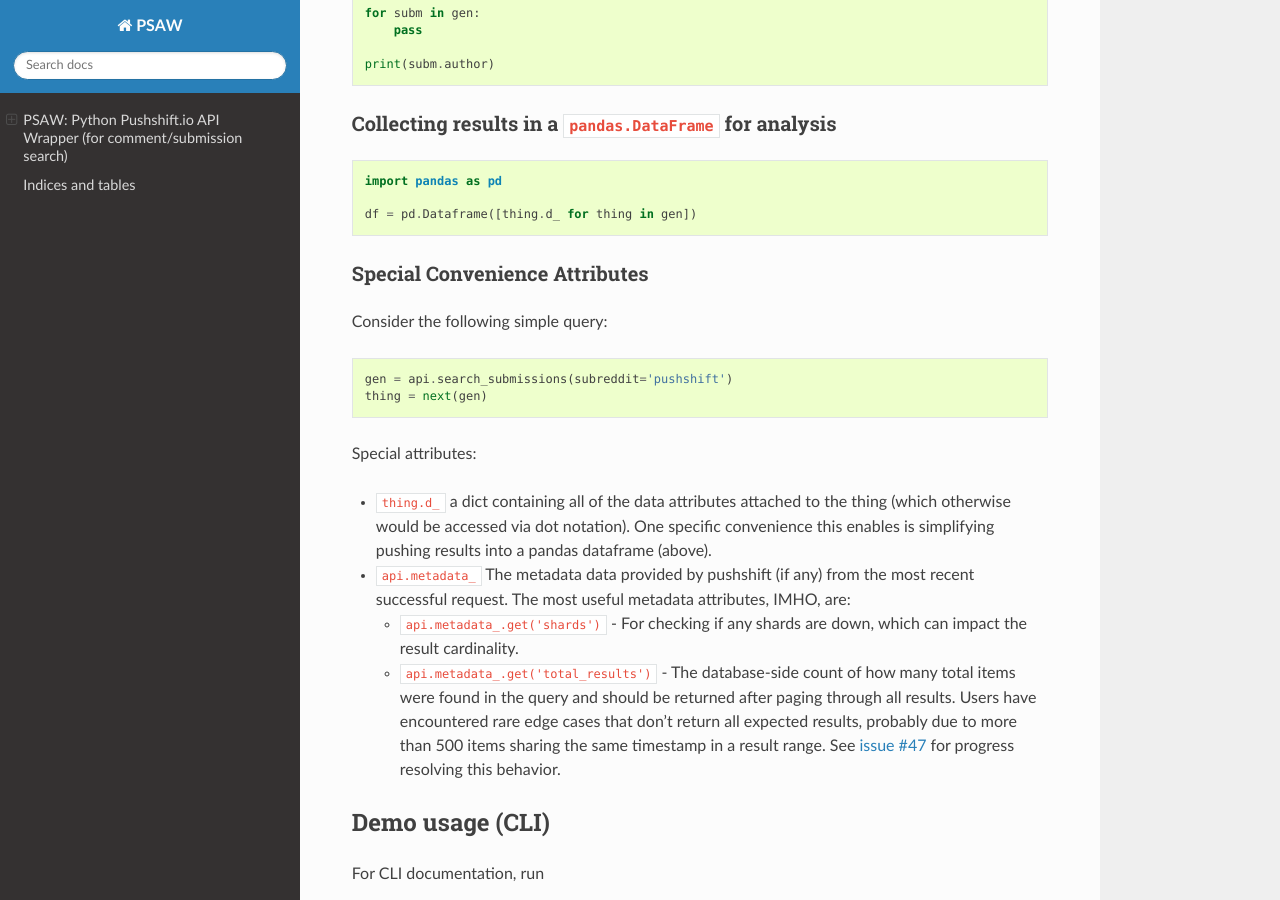
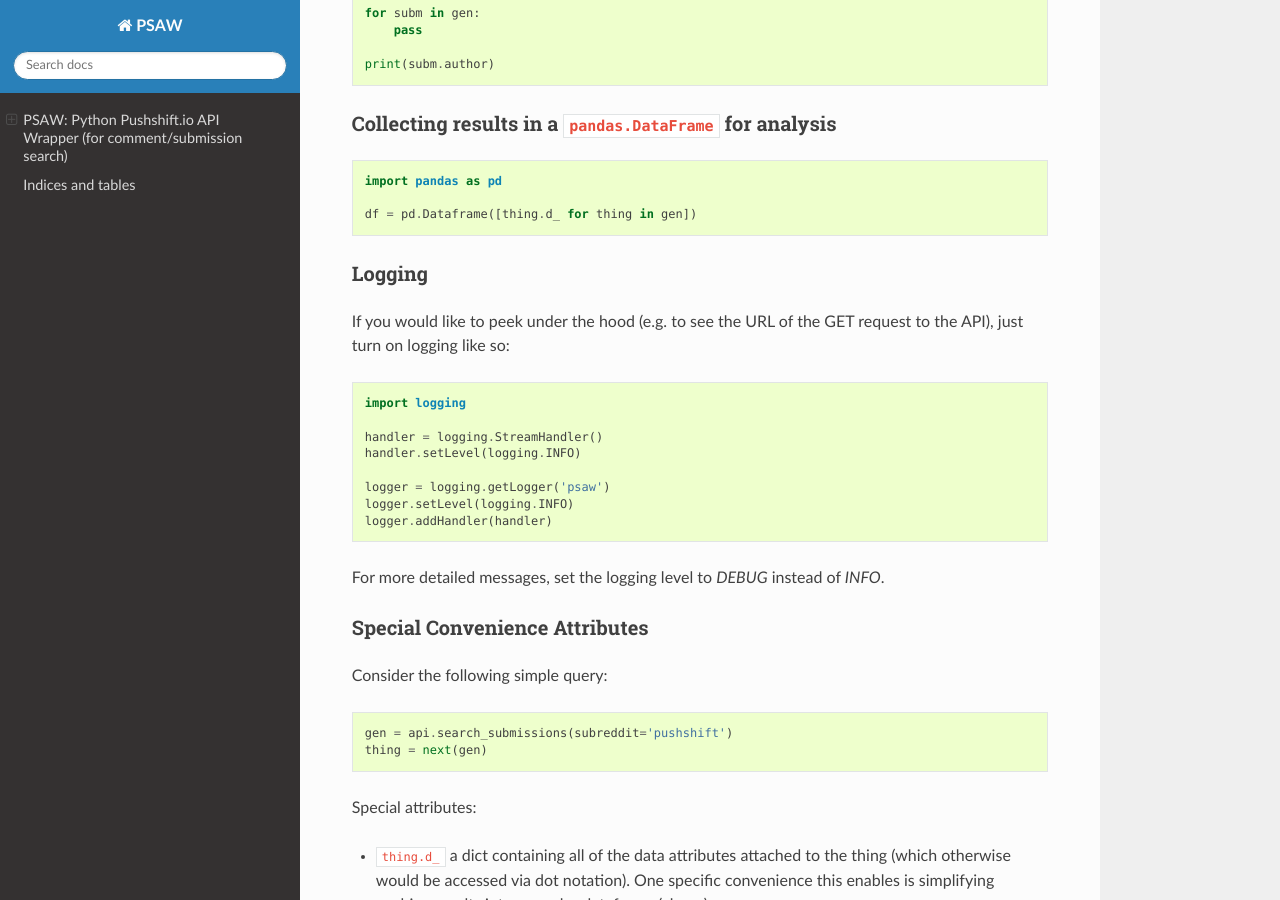
Before and after one commit to dmarx/psaw, a Sphinx documentation site: the page built from docs/source/index.rst, in a window 1280 px wide and 900 px high, scrolled down 4135 px. Built offline with Sphinx 7.4.7 and the Read the Docs theme 2.0.0, drawn with Linux system fonts in a browser that asks for light colours.

Commit message:
Added logging blurb to documentation.

```diff
--- a/docs/source/index.rst
+++ b/docs/source/index.rst
@@ -229,6 +229,23 @@ Collecting results in a ``pandas.DataFrame`` for analysis
 
     df = pd.Dataframe([thing.d_ for thing in gen])
 
+Logging
+^^^^^^^
+
+If you would like to peek under the hood (e.g. to see the URL of the GET request to the API), just turn on logging like so:
+
+.. code-block:: python
+
+	import logging
+
+	handler = logging.StreamHandler()
+	handler.setLevel(logging.INFO)
+
+	logger = logging.getLogger('psaw')
+	logger.setLevel(logging.INFO)
+	logger.addHandler(handler)
+
+For more detailed messages, set the logging level to `DEBUG` instead of `INFO`.
 
 Special Convenience Attributes
 ^^^^^^^^^^^^^^^^^^^^^^^^^^^^^^
```
